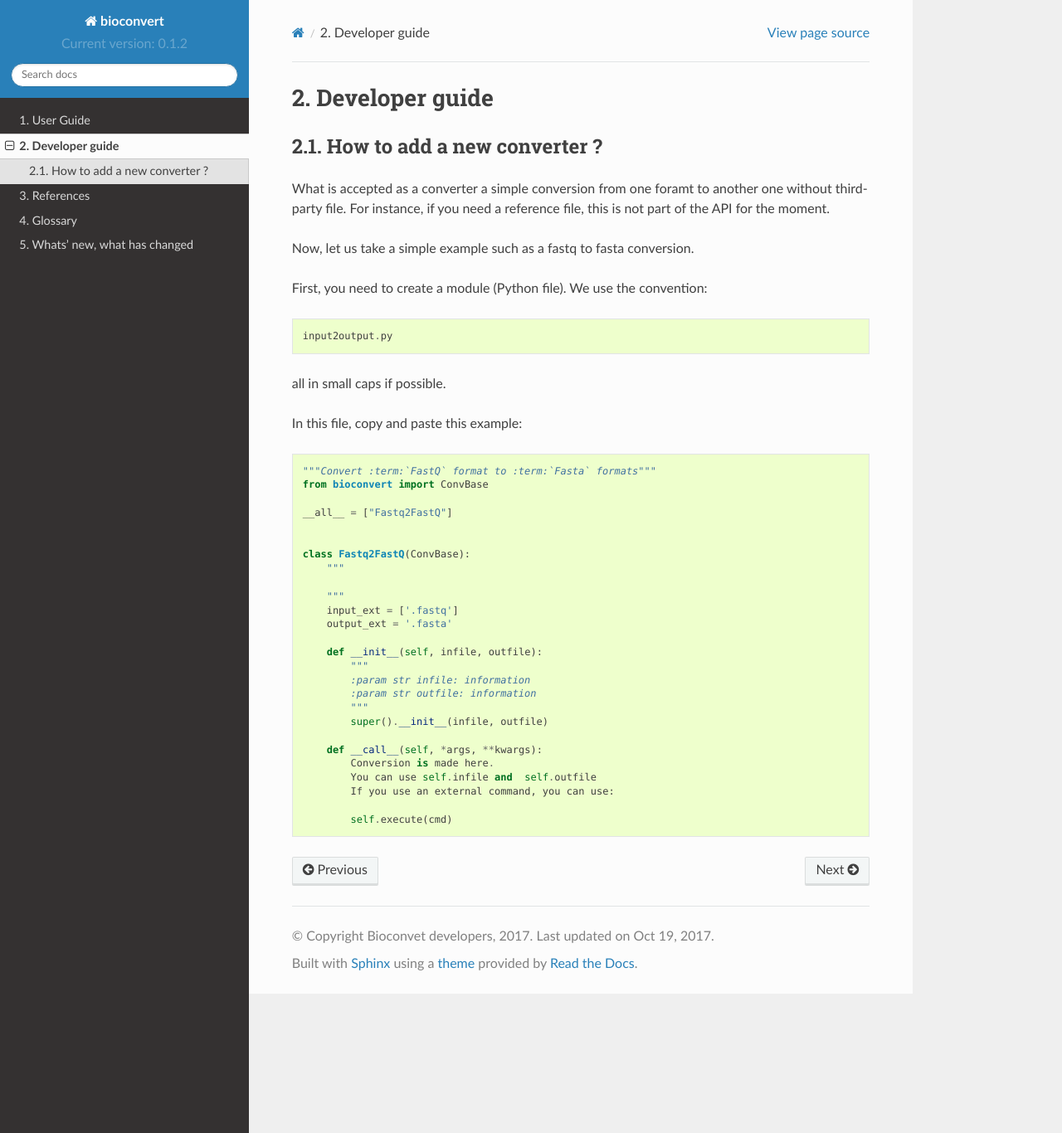
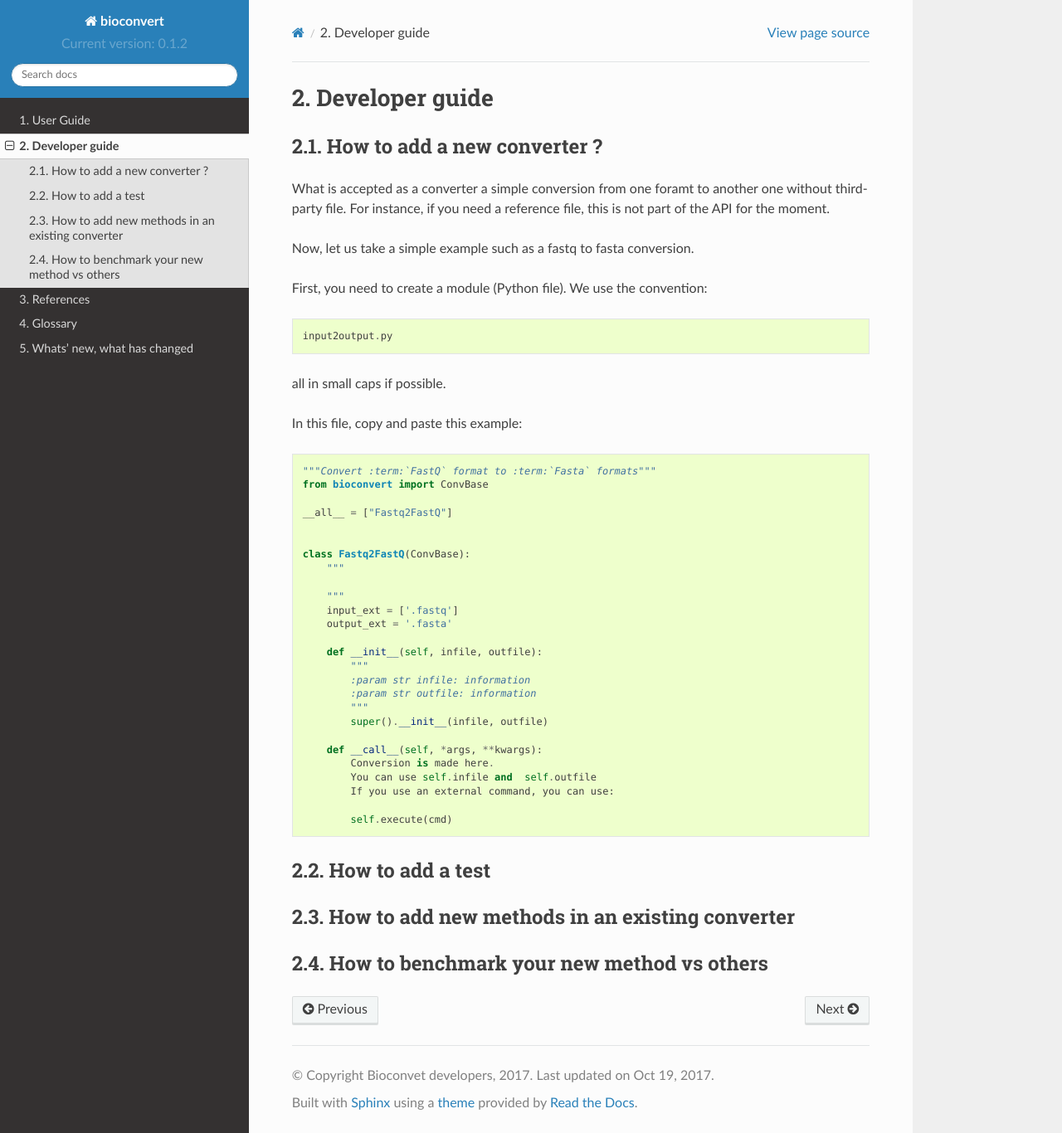
Before and after one commit to bioconvert/bioconvert, a Sphinx documentation site: the page built from doc/developer_guide.rst, in a window 1280 px wide and 1366 px high. Shown: the whole window at 83% size. Built offline with Sphinx 7.4.7 and the Read the Docs theme 2.0.0, drawn with Linux system fonts in a browser that asks for light colours; formulas are drawn with MathJax 3; pages that are not in the unit, such as notebooks, are missing from menus.

Commit message:
update doc

```diff
--- a/doc/developer_guide.rst
+++ b/doc/developer_guide.rst
@@ -48,3 +48,14 @@ In this file, copy and paste this example::
             If you use an external command, you can use:
 
             self.execute(cmd)
+
+How to add a test
+-----------------------
+
+
+How to add new methods in an existing converter
+---------------------------------------------------
+
+
+How to benchmark your new method vs others
+--------------------------------------------------
```
